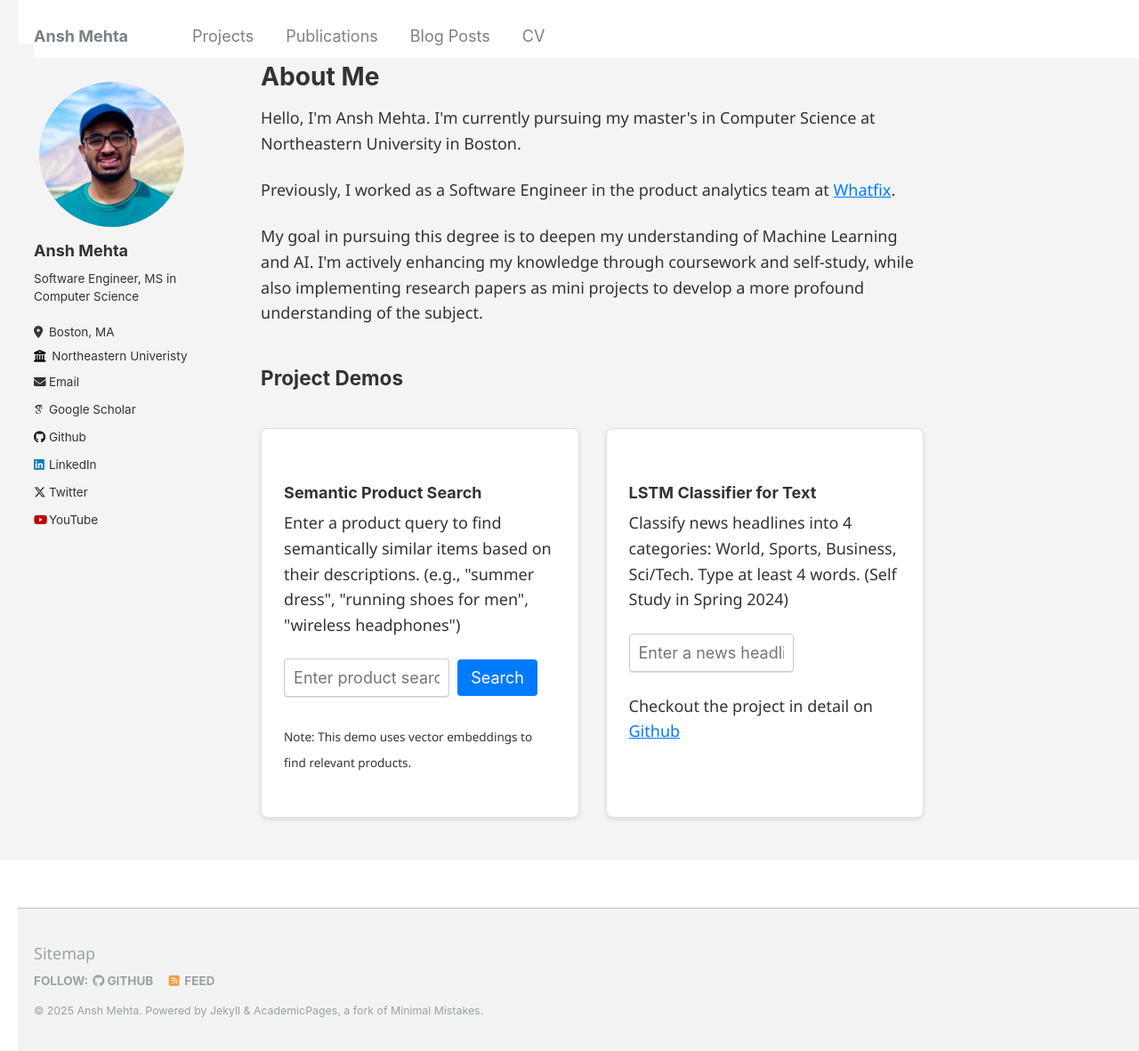
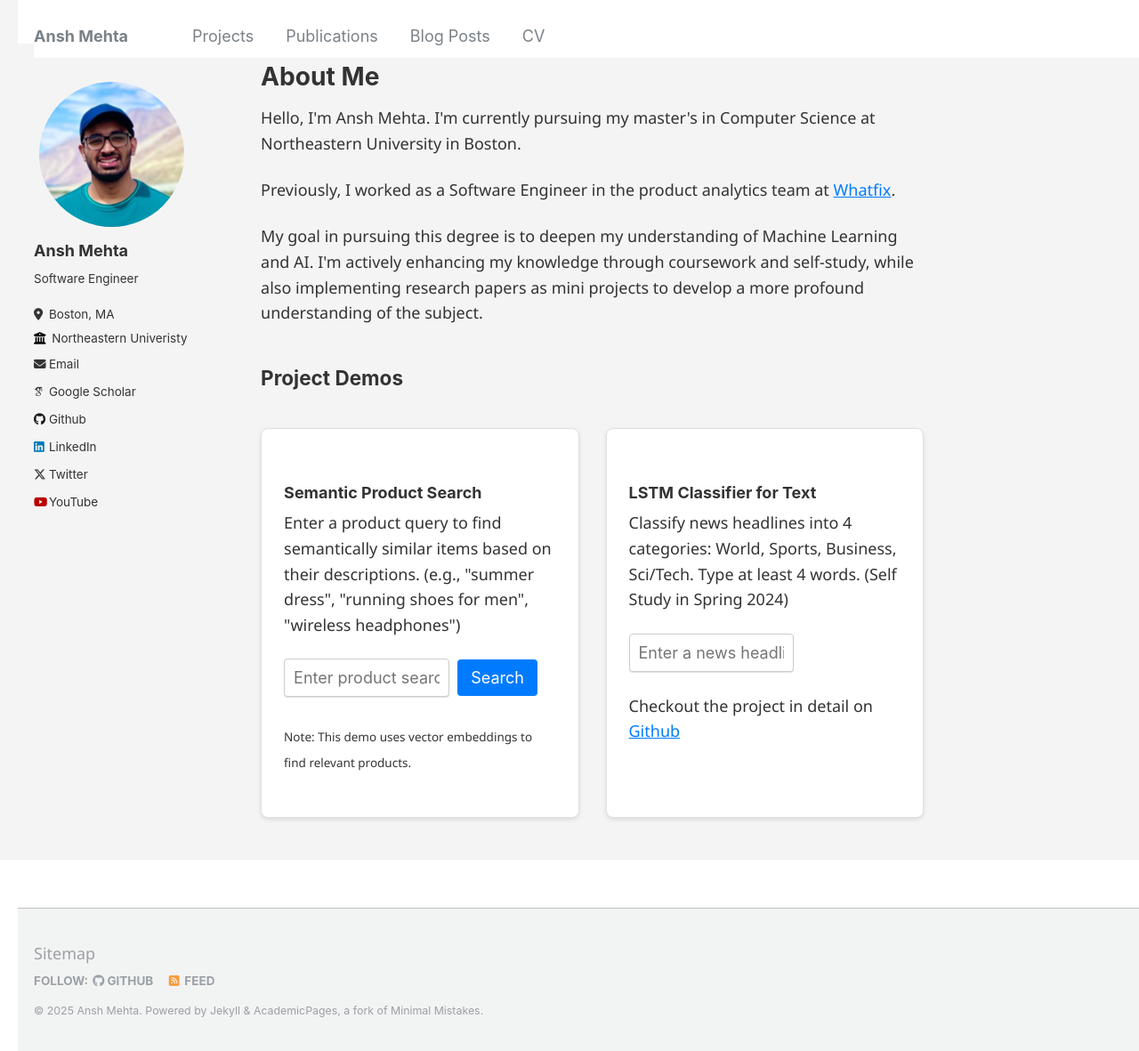
Before and after one commit to anshmehtamm/anshmehtamm.github.io, a Jekyll site: the page built from _pages/about.html, in a window 1280 px wide and 1181 px high. Shown: the whole window at 89% size. Built offline with Jekyll 4.4.1, drawn with Linux system fonts in a browser that asks for light colours; some web fonts are replaced.

Commit message:
config changes

```diff
--- a/_config.yml
+++ b/_config.yml
@@ -24,7 +24,7 @@ author:
   avatar           : "profilepoc.jpeg"
   name             : "Ansh Mehta"
   pronouns         : # example: "she/her"
-  bio              : "Software Engineer, MS in Computer Science"
+  bio              : "Software Engineer"
   location         : "Boston, MA"
   employer         : "Northeastern Univeristy"
   uri              : # URL
```
